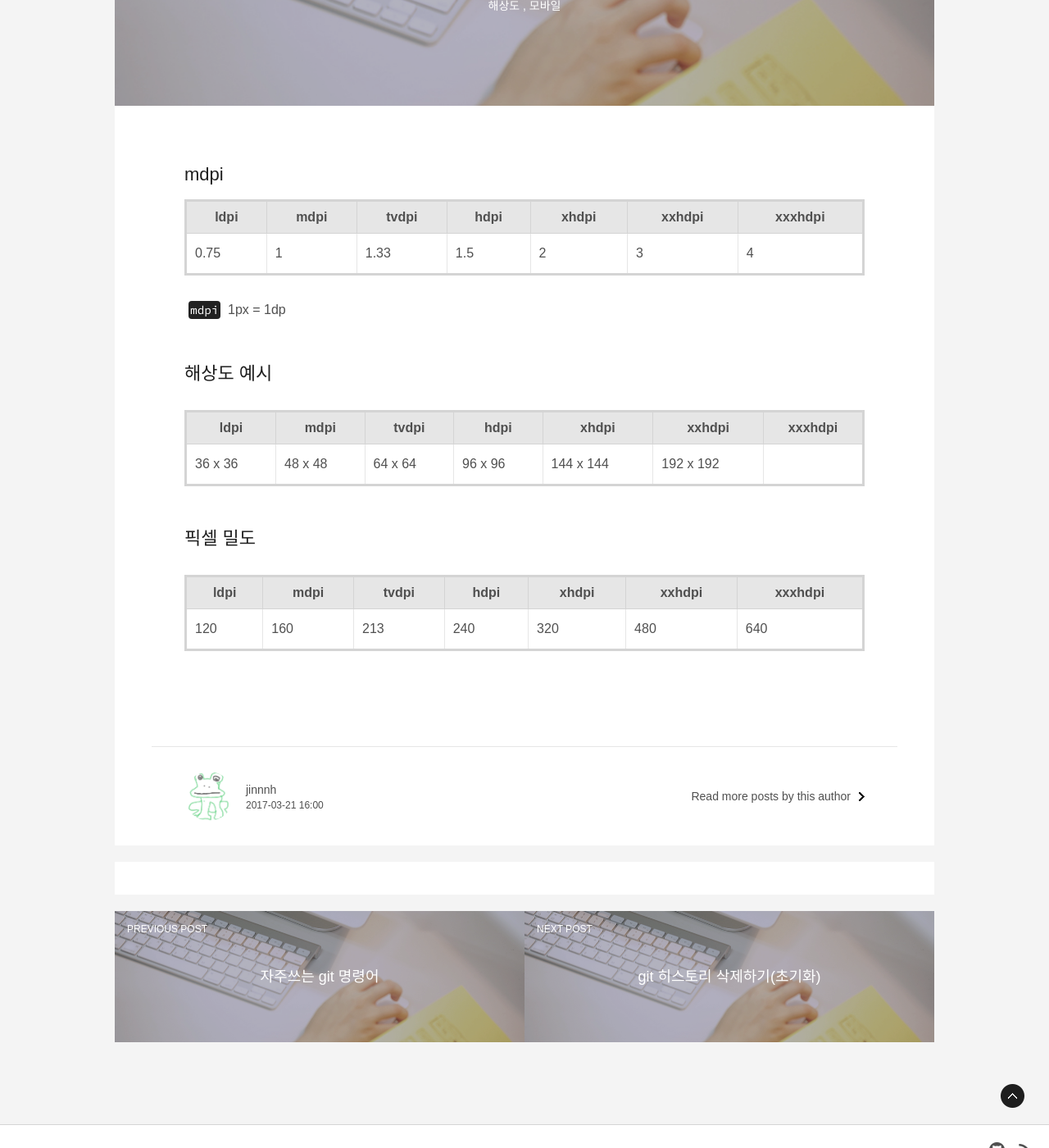
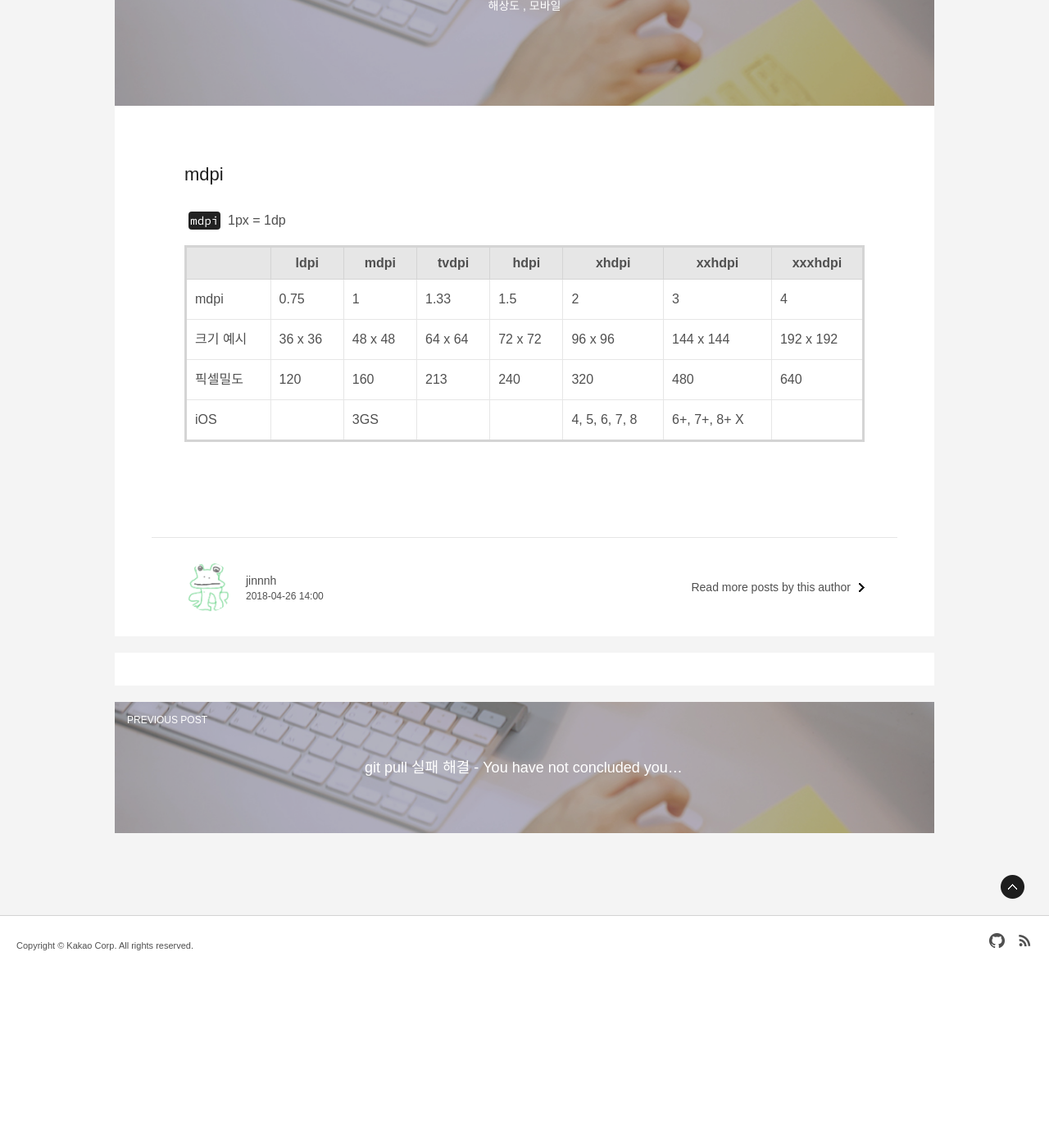
Before and after one commit to gutmate/gutmate.github.com, a Jekyll site: the page built from _posts/2018-04-26-mdpi-reference-density.md, in a window 1280 px wide and 1400 px high, scrolled down 308 px. Shown: the whole window at 82% size. Built offline with Jekyll 4.4.1, drawn with Linux system fonts in a browser that asks for light colours; some web fonts are replaced; comment, search, counter and statistics services are not loaded; after the commit the page ends 1524 px from its top, so only the background shows below that.

Commit message:
Update post

```diff
--- a/_posts/2018-04-26-mdpi-reference-density.md
+++ b/_posts/2018-04-26-mdpi-reference-density.md
@@ -2,7 +2,7 @@
 layout: post
 title: 'mdpi 기준 밀도'
 author: jinnnh
-date: '2017-03-21 16:00'
+date: '2018-04-26 14:00'
 tags:
   - 해상도
   - 모바일
@@ -10,20 +10,11 @@ tags:
 
 ## mdpi
 
-| ldpi | mdpi | tvdpi | hdpi | xhdpi | xxhdpi | xxxhdpi |
-|-|-|
-| 0.75 | 1 | 1.33 | 1.5 | 2 | 3 | 4 |
-
 `mdpi` 1px = 1dp
 
-## 해상도 예시
-
-| ldpi | mdpi | tvdpi | hdpi | xhdpi | xxhdpi | xxxhdpi |
+|  | ldpi | mdpi | tvdpi | hdpi | xhdpi | xxhdpi | xxxhdpi |
 |-|-|
-| 36 x 36 | 48 x 48 | 64 x 64 | 96 x 96 | 144 x 144 | 192 x 192 |
-
-## 픽셀 밀도
-
-| ldpi | mdpi | tvdpi | hdpi | xhdpi | xxhdpi | xxxhdpi |
-|-|-|
-| 120 | 160 | 213 | 240 | 320 | 480 | 640 |
+| mdpi | 0.75 | 1 | 1.33 | 1.5 | 2 | 3 | 4 |
+| 크기 예시 | 36 x 36 | 48 x 48 | 64 x 64 | 72 x 72 | 96 x 96 | 144 x 144 | 192 x 192 |
+| 픽셀밀도 | 120 | 160 | 213 | 240 | 320 | 480 | 640 |
+| iOS | | 3GS | | | 4, 5, 6, 7, 8 | 6+, 7+, 8+ X | |
```
